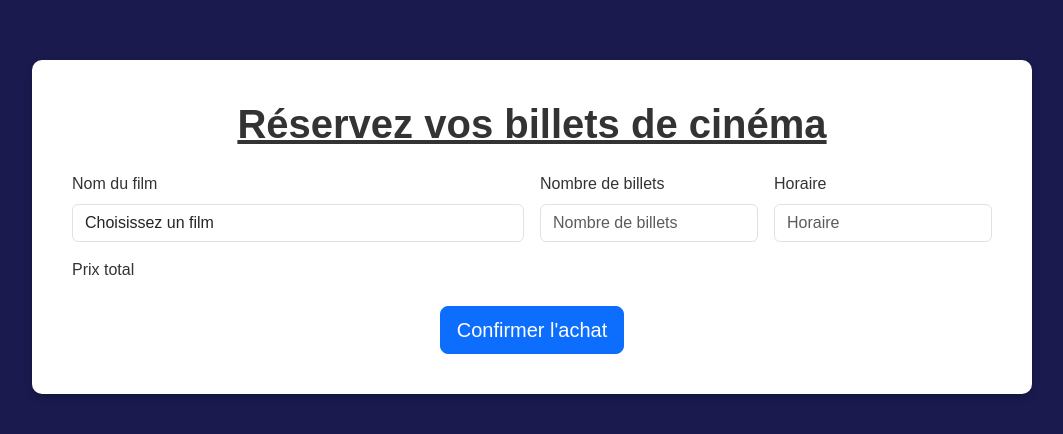
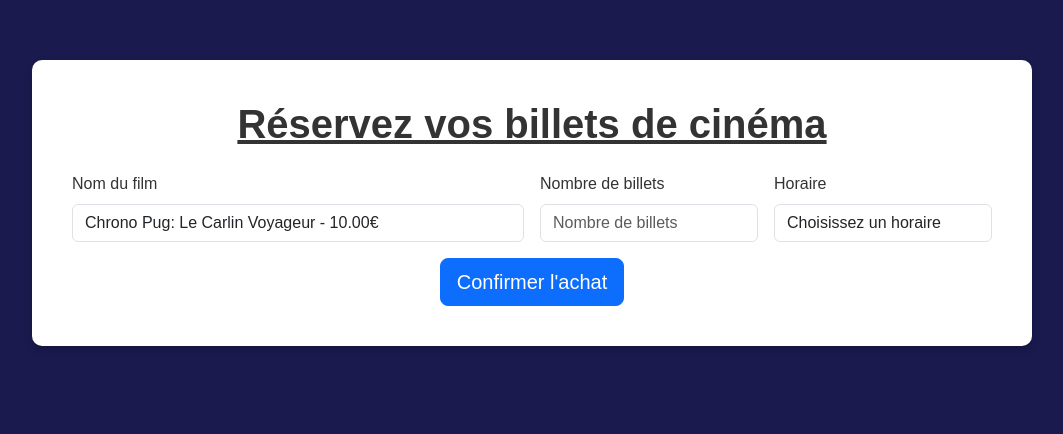
Before and after one commit to Malice-1/Projet-2, a Django app: page /select-movie/ in a window 1280 px wide. Shown: the part 20-454 px from the top of the page, without its empty margins (108-1171 px from the left). Run offline with Django 5.2, Linux system fonts and the light colour scheme; data comes from the database, SQL or seed files in the repository.

Commit message:
modification de la page de selection de film et de la page profil, ajout de la gestion horaire dans le panel admin

```diff
--- a/Projet2/main/admin.py
+++ b/Projet2/main/admin.py
@@ -1,4 +1,5 @@
 from django.contrib import admin
-from .models import Movie
+from .models import Movie, Horaire
 
 admin.site.register(Movie)
+admin.site.register(Horaire)
--- a/Projet2/main/forms.py
+++ b/Projet2/main/forms.py
@@ -1,18 +1,37 @@
 from django import forms
-from .models import MovieSelection, Movie
+from .models import MovieSelection, Movie, Horaire
 
 class MovieSelectionForm(forms.ModelForm):
     movie_name = forms.ModelChoiceField(
         queryset=Movie.objects.all(),
         empty_label="Choisissez un film",
+        widget=forms.Select(attrs={'class': 'form-control', 'id': 'movie-select'}),
+        label="Film"
+    )
+
+
+    def __init__(self, *args, **kwargs):
+        super().__init__(*args, **kwargs)
+        # Ajouter un attribut `data-price` pour chaque option
+        self.fields['movie_name'].widget.choices = [
+            (movie.id, f"{movie.name} - {movie.ticket_price}€")
+            for movie in self.fields['movie_name'].queryset
+        ]
+
+    horaire = forms.ModelChoiceField(
+        queryset=Horaire.objects.all(),
+        empty_label="Choisissez un horaire",
         widget=forms.Select(attrs={'class': 'form-control'}),
-        label="Film"
+        label="Horaire"
     )
 
     class Meta:
         model = MovieSelection
-        fields = ['movie_name', 'tickets', 'time']
+        fields = ['movie_name', 'tickets', 'horaire']
         widgets = {
-            'tickets': forms.NumberInput(attrs={'class': 'form-control', 'placeholder': 'Nombre de billets'}),
-            'time': forms.TextInput(attrs={'class': 'form-control', 'placeholder': 'Horaire'}),
+            'tickets': forms.NumberInput(attrs={
+                'class': 'form-control',
+                'placeholder': 'Nombre de billets',
+                'id': 'ticket-count',
+            }),
         }
--- a/Projet2/main/models.py
+++ b/Projet2/main/models.py
@@ -13,18 +13,24 @@ class Movie(models.Model):
     ticket_price = models.DecimalField(max_digits=5, decimal_places=2,default=10)
 
     def __str__(self):
+        return f"{self.name} - {self.ticket_price}€"
+
+class Horaire(models.Model):
+    name = models.CharField(max_length=8, default="17h30")
+
+    def __str__(self):
         return self.name
 
 class MovieSelection(models.Model):
     user = models.ForeignKey(User, on_delete=models.CASCADE)
-    movie_name = models.CharField(max_length=255)
-    ticket_price = models.DecimalField(max_digits=5, decimal_places=2,default=10)  # Prix par billet
+    movie_name = models.ForeignKey(Movie, on_delete=models.CASCADE)  # Relation avec Movie
     tickets = models.PositiveIntegerField()
-    time = models.CharField(max_length=10)
+    horaire = models.ForeignKey(Horaire, on_delete=models.CASCADE)
     total_price = models.DecimalField(max_digits=6, decimal_places=2, blank=True)  # Calculé automatiquement
     date = models.DateTimeField(auto_now_add=True)
 
     def save(self, *args, **kwargs):
-        # Calcul automatique du prix total
-        self.total_price = self.tickets * self.ticket_price
+        # Récupérer le ticket_price depuis l'objet Movie lié
+        if self.movie_name:
+            self.total_price = self.tickets * self.movie_name.ticket_price
         super().save(*args, **kwargs)
--- a/Projet2/main/templates/profile.html
+++ b/Projet2/main/templates/profile.html
@@ -7,7 +7,7 @@
     <h2>Vos réservations</h2>
     <ul>
         {% for selection in selections %}
-            <li>{{ selection.movie_name }} - {{ selection.tickets }} billets pour {{ selection.time }} - {{ selection.total_price }} €</li>
+            <li>Nom du film : {{ selection.movie_name }} - Nombre de ticket : {{ selection.tickets }} billets pour {{ selection.horaire }} - Prix total {{ selection.total_price }} €</li>
         {% endfor %}
     </ul>
 {% endblock %}
--- a/Projet2/main/templates/select_movie.html
+++ b/Projet2/main/templates/select_movie.html
@@ -16,15 +16,15 @@
     </div>
     <div class="col-md-3">
         <label for="id_time" class="form-label">Horaire</label>
-        {{ form.time }}
+        {{ form.horaire }}
     </div>
-    <div class="col-md-12">
-        <label for="id_total_price" class="form-label">Prix total</label>
-        {{ form.total_price }}
-    </div>
+
 
     <div class="col-md-12 text-center">
         <button type="submit" class="btn btn-primary btn-lg">Confirmer l'achat</button>
     </div>
 </form>
+
+
+
 {% endblock %}
--- a/Projet2/main/views.py
+++ b/Projet2/main/views.py
@@ -10,8 +10,8 @@ from .forms import MovieSelectionForm
 
 
 def home(request):
-    articles = Article.objects.all()
-    return render(request, 'home.html', {'articles': articles})
+
+    return render(request, 'home.html')
 
 
 
```
Also changed, not shown: Projet2/db.sqlite3, Projet2/main/migrations/0004_horaire.py (added), Projet2/main/migrations/0005_remove_movieselection_time_movieselection_horaire_and_more.py (added), Projet2/main/migrations/0006_alter_movieselection_movie_name.py (added), Projet2/main/migrations/0007_alter_movieselection_movie_name.py (added), Projet2/main/migrations/0008_remove_movieselection_ticket_price.py (added).
